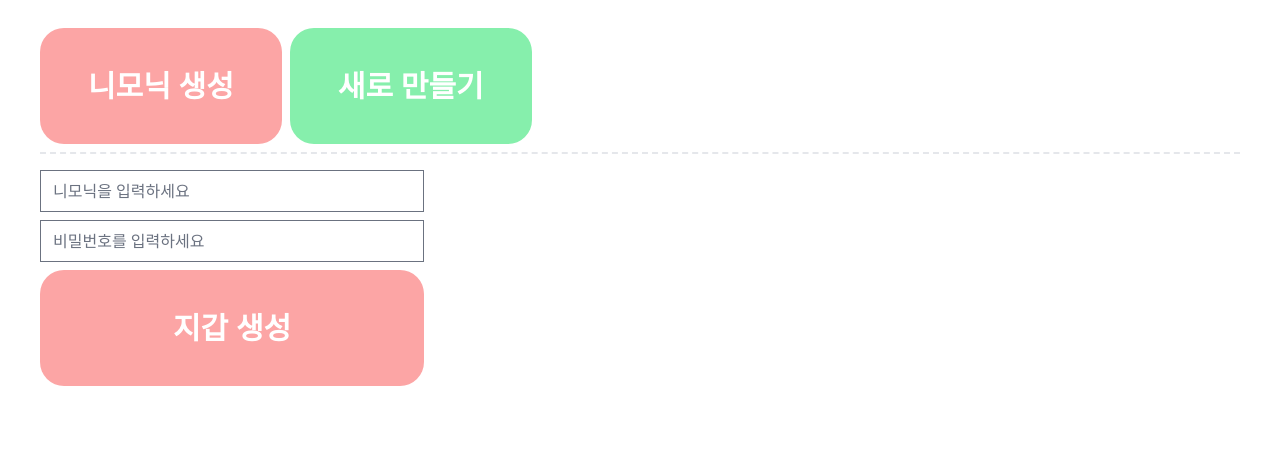
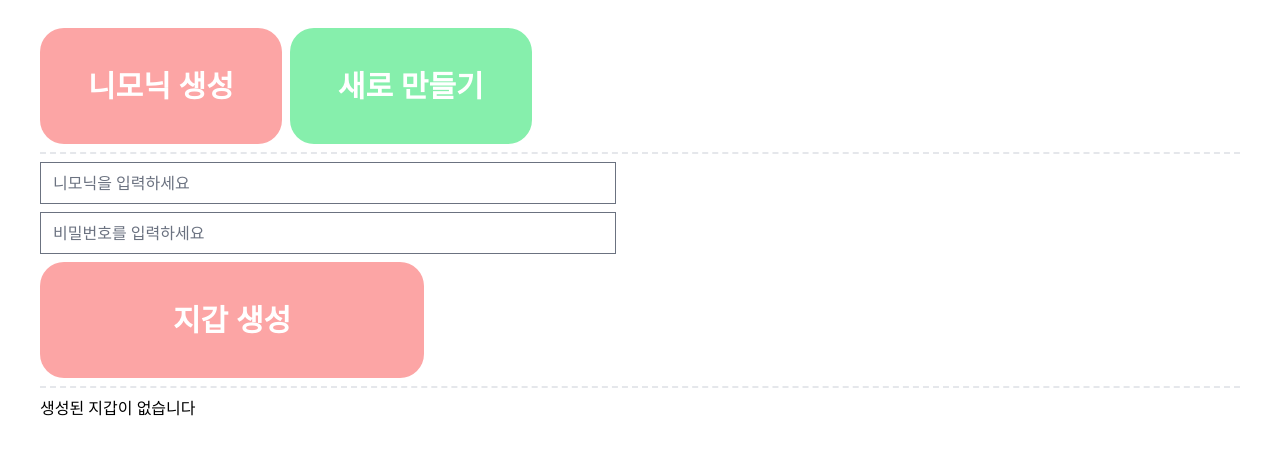
Before and after one commit to aristata/mnemonic-wallet-sample, a Next.js app: page / in a window 1280 px wide. Shown: the top 454 px of the page. Built offline with nearby package versions, Linux system fonts and the light colour scheme.

Commit message:
Feat: 니모닉 생성시 자동으로 폼에 입력되도록 함

```diff
--- a/pages/index.tsx
+++ b/pages/index.tsx
@@ -1,5 +1,6 @@
 import useMutation from "@libs/useMutation";
 import type { NextPage } from "next";
+import { useEffect, useState } from "react";
 import { useForm, FieldErrorsImpl } from "react-hook-form";
 
 interface MnemonicMutationResult {
@@ -18,7 +19,13 @@ interface WalletMutationResult {
   address?: string;
 }
 
+interface WalletList {
+  walletCreateForm: WalletCreateForm;
+  address: string;
+}
+
 const Home: NextPage = () => {
+  const [walletList, setWalletList] = useState<WalletList[]>([]);
   const [
     mnemonic,
     mnemonicReset,
@@ -39,20 +46,43 @@ const Home: NextPage = () => {
     register,
     handleSubmit,
     reset,
-    formState: { errors }
+    formState: { errors },
+    setValue
   } = useForm<WalletCreateForm>();
 
+  useEffect(() => {
+    if (mnemonicData) {
+      setValue("mnemonic", mnemonicData.mnemonic);
+    }
+  }, [mnemonicData]);
+
+  const [formData, setFormData] = useState<WalletCreateForm>({
+    mnemonic: "",
+    password: ""
+  });
   const onValid = (data: WalletCreateForm) => {
-    // 지갑 생성 호출
     wallet(data);
-    reset();
+    setFormData(data);
   };
+
+  useEffect(() => {
+    if (walletData?.ok) {
+      setWalletList((prev) => [
+        ...prev,
+        {
+          walletCreateForm: formData,
+          address: walletData?.address ? walletData?.address : ""
+        }
+      ]);
+    }
+  }, [formData, walletData]);
 
   const onInvalid = (errors: FieldErrorsImpl) => {
     console.error(errors);
   };
 
   const resetAll = () => {
+    reset();
     walletReset();
     mnemonicReset();
   };
@@ -72,9 +102,8 @@ const Home: NextPage = () => {
         >
           새로 만들기
         </button>
-      </div>
         {mnemonicData?.ok ? (
-        <div className="py-2 border-b-2 border-dashed space-x-2">
+          <div className="py-2 space-x-2">
             <label className="flex items-center">
               생성된 니모닉
               <svg
@@ -95,13 +124,15 @@ const Home: NextPage = () => {
             <span>{mnemonicData.mnemonic}</span>
           </div>
         ) : null}
-      <div>
+      </div>
+
+      <div className="border-b-2 border-dashed py-2 space-x-2">
         <form
-          className="pt-4 flex flex-col space-y-2"
+          className="flex flex-col space-y-2"
           onSubmit={handleSubmit(onValid, onInvalid)}
         >
           <input
-            className="max-w-sm"
+            className="max-w-xl"
             type={"text"}
             placeholder="니모닉을 입력하세요"
             {...register("mnemonic", {
@@ -109,7 +140,7 @@ const Home: NextPage = () => {
             })}
           />
           <input
-            className="max-w-sm"
+            className="max-w-xl"
             type={"password"}
             placeholder="비밀번호를 입력하세요"
             {...register("password", {
@@ -123,7 +154,6 @@ const Home: NextPage = () => {
             지갑 생성
           </button>
         </form>
-      </div>
         {!walletData ? null : walletData.ok ? (
           <div className="py-2 border-b-2 border-dashed space-x-2">
             <label className="flex items-center">
@@ -168,6 +198,43 @@ const Home: NextPage = () => {
           </div>
         )}
       </div>
+
+      <div className="py-2 space-x-2">
+        {walletList.length > 0 ? (
+          <div>
+            <h3>생성된 지갑 목록</h3>
+            <table className="table-auto border-collapse border border-slate-500">
+              <thead>
+                <tr>
+                  <td className="border border-slate-500">지갑 주소</td>
+                  <td className="border border-slate-500">지갑 비밀번호</td>
+                  <td className="border border-slate-500">지갑 니모닉</td>
+                </tr>
+              </thead>
+              <tbody>
+                {walletList.map((wallet, index) => (
+                  <tr key={index}>
+                    <td className="border border-slate-500">
+                      {wallet.address}
+                    </td>
+                    <td className="border border-slate-500">
+                      {wallet.walletCreateForm.password}
+                    </td>
+                    <td className="border border-slate-500">
+                      {wallet.walletCreateForm.mnemonic}
+                    </td>
+                  </tr>
+                ))}
+              </tbody>
+            </table>
+          </div>
+        ) : (
+          <>
+            <span>생성된 지갑이 없습니다</span>
+          </>
+        )}
+      </div>
+    </div>
   );
 };
 
--- a/wallet.json
+++ b/wallet.json
@@ -1 +1 @@
-{"encSeed":{"encStr":"NPPeQAW3Yvumfp0XNoy/CsSwye1eKSL395Nfv0vofNPGlPxB7qmEhiG1ibQJ7t92HfMtuuzYilKZiK6Y2SOYqxybhopT3+z6v2oLxiCcctVs4AL39Zv2tdA09HkTy2Y664NoaREBphs/8Q6CNCnFgWtzqeMRseR1iVmH95xlqdXC/waLIJRLYQ==","nonce":"VHJDCcodBXztJ3cnZpXd6x6wo7hX1hpf"},"encHdRootPriv":{"encStr":"e98OjnwQ6JkMhqJxsP0kX9NY4o23MR63QvQFG/1G4aYRuWgFVm2lp05/RkQKjVqFYzqnMMdfAd5WUraOM/rD32oGIAv0q6T1N8U8TlMrWhOXCO9REA2N1Jor+Fnu/S3B49P+ncuqhDNDw2qZRmaQExoHOubWqHU9vpdtDnFjlg==","nonce":"ZezV8byj4GhvYQMBVplDSQ6/JLUTTA0B"},"addresses":["a2b7057d049a88c966bb8961489361807400152e"],"encPrivKeys":{"a2b7057d049a88c966bb8961489361807400152e":{"key":"KVPrkPDFPLXXQthtut9+TSUfz7owXy0IPb7bf+lKqMz++7IVGMeEU2R2iBHoN/ep","nonce":"zSSc1CiNO3Jg2q4LJNDl2CSDzVUpvguv"}},"hdPathString":"m/0'/0'/0'","salt":"o2SMzBQH0nmo5g43HlGr/8HCfavqHsxSUGl+mpkvRuw=","hdIndex":1,"version":3}
+{"encSeed":{"encStr":"Vmqpou+rsl7I62ORHtUU1wCCVB3o8brJEay4VPu9iXOY/CAe2IUUhV50ilCsoVGKk7naR3yU3+WRvP/KgVrY+MI9wvS2zgbuRc78fah2uoHClLgyYKToSXZJywlQ5vlbjP5L/S+QExHZeq5v7LC+NRVBxLzNSkj37n9xAUk6jdoNAxrs+jRcbw==","nonce":"YKBehQS4sKMUKxCwbEvozJxoRwkle3ky"},"encHdRootPriv":{"encStr":"nMC+LX6SC1WfBzAiEkOUz6Q6b+MDjGupXJ6Uibt8znPLAN3HMzBTFIxMCjL6xkwHyYHX1UIGPLzcP0cN/2BSZfl1z1of7y1MHXLgg0bBDISZ1hKUyK5rBVC/QTJrRnnp8+20kyIKIKIs4GLOciwLZuLbCbB/Al2Uk1CChmIV3w==","nonce":"lUzELdeez80AZCjoyTJyy/oRzI2PbJXB"},"addresses":["6144e4c5791b469da8a251c11a57391c979547be"],"encPrivKeys":{"6144e4c5791b469da8a251c11a57391c979547be":{"key":"FxXCUd3Tp6XdbE6QqKRiAjg+XmHZdMJ5Xo1JRTyfz04wu/Lp1mFdSuG5l2V1gX3Y","nonce":"iJbIKjz+EfaZY3nsQ8RszuXWnX8O2qoX"}},"hdPathString":"m/0'/0'/0'","salt":"ohIb+7u5dcjnsB07+U5lgRUDyQIqBuHEsQoY7izGWvk=","hdIndex":1,"version":3}
```
Lines whose indentation alone changed are shown as unchanged.
